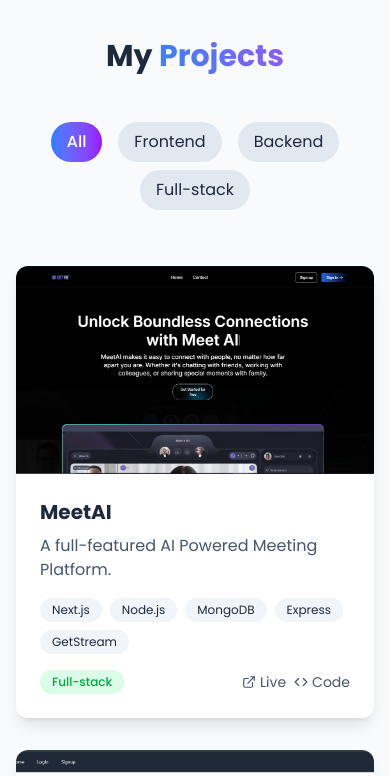
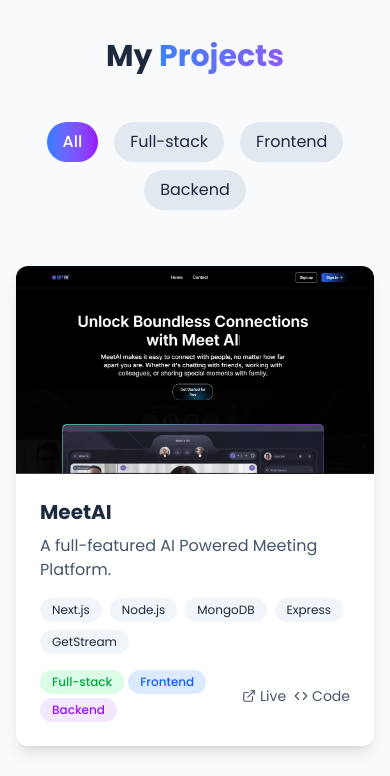
Before and after one commit to Shree2124/Shree-A, a React (Vite) app: page / in a window 390 px wide. Shown: the part 2200-2976 px from the top of the page. Built offline with nearby package versions, Linux system fonts and the light colour scheme.

Commit message:
refactor: project section

```diff
--- a/src/components/Projects.jsx
+++ b/src/components/Projects.jsx
@@ -1,8 +1,9 @@
 import { useState, useEffect, useRef } from 'react';
 import { ExternalLink, Github, Code } from 'lucide-react';
-import meetai from "../assets/projects/meetai.png"
-import lms from "../assets/projects/lms.png"
-import tunetube from "../assets/projects/tunetube.png"
+import meetai from "../assets/projects/meetai.png";
+import lms from "../assets/projects/lms.png";
+import tunetube from "../assets/projects/tunetube.png";
+import blogify from "../assets/projects/blogify.png";
 
 const Projects = () => {
   const [activeFilter, setActiveFilter] = useState('all');
@@ -10,13 +11,14 @@
   const filtersRef = useRef(null);
   const projectRefs = useRef([]);
 
+  // Updated projects data with tags array
   const projects = [
     {
       id: 1,
       title: "MeetAI",
       description: "A full-featured AI Powered Meeting Platform.",
       image: meetai,
-      category: "full-stack",
+      tags: ["full-stack", "frontend", "backend"],
       technologies: ["Next.js", "Node.js", "MongoDB", "Express", "GetStream"],
       liveUrl: "https://meet-ai-olive.vercel.app/",
       githubUrl: "https://github.com/Shree2124/meet-ai",
@@ -26,7 +28,7 @@
       title: "LMS (Learning Management System)",
       description: "Interactive Learning Management System with user authentication, course creation, and progress tracking.",
       image: lms,
-      category: "full-stack",
+      tags: ["full-stack", "frontend", "backend"],
       technologies: ["React.js", "Chart.js", "Tailwind CSS", "Node.js", "Express.js"],
       liveUrl: "https://scroll-hack-rust.vercel.app/",
       githubUrl: "https://github.com/Shree2124/ScrollHack",
@@ -36,17 +38,32 @@
       title: "Tune Tube (Youtube Clone)",
       description: "A full stack YouTube clone with user authentication, video upload, like and comment system.",
       image: tunetube,
-      category: "full-stack",
+      tags: ["full-stack", "frontend", "backend"],
       technologies: ["React.js", "Tailwind CSS", "Node.js", "Express.js"],
       liveUrl: "https://youtube-clone-ca89.vercel.app/",
       githubUrl: "https://github.com/Shree2124/Youtube-Clone",
     },
+    {
+      id: 4,
+      title: "Blogify (Blog Storing App)",
+      description: "A blog storing app with appwrite as backend service. This application stores your blog in one place.",
+      image: blogify,
+      tags: ["frontend"],
+      technologies: ["React.js", "Tailwind CSS", "MUI", "Appwrite"],
+      liveUrl: "https://blogify-seven-omega.vercel.app/",
+      githubUrl: "https://github.com/Shree2124/Blogify",
+    },
   ];
 
+  // Get available filters dynamically from project tags
+  const availableFilters = ['all', ...new Set(projects.flatMap(project => project.tags))];
+
+  // Improved filtering logic
   const filteredProjects = activeFilter === 'all'
     ? projects
-    : projects.filter(project => project.category === activeFilter);
+    : projects.filter(project => project.tags.includes(activeFilter));
 
+  // Setup intersection observer
   useEffect(() => {
     const observer = new IntersectionObserver(
       (entries) => {
@@ -62,40 +79,51 @@
     if (titleRef.current) observer.observe(titleRef.current);
     if (filtersRef.current) observer.observe(filtersRef.current);
 
+    // Observe all project refs that exist
     projectRefs.current.forEach(ref => {
       if (ref) observer.observe(ref);
     });
 
     return () => {
-      if (titleRef.current) observer.unobserve(titleRef.current);
-      if (filtersRef.current) observer.unobserve(filtersRef.current);
+      observer.disconnect();
+    };
+  }, [filteredProjects]); // Re-run when filtered projects change
 
-      projectRefs.current.forEach(ref => {
-        if (ref) observer.unobserve(ref);
-      });
-    };
-  }, []);
+  // Reset and prepare project refs
+  useEffect(() => {
+    // Initialize the refs array with the correct length
+    projectRefs.current = Array(filteredProjects.length).fill(null);
+  }, [filteredProjects]);
 
-  useEffect(() => {
-    // Reset refs when filtered projects change
-    projectRefs.current = projectRefs.current.slice(0, filteredProjects.length);
-  }, [filteredProjects]);
+  // Function to get tag display style
+  const getTagStyle = (tag) => {
+    switch (tag) {
+      case 'frontend':
+        return 'bg-blue-100 text-blue-600 dark:bg-blue-900 dark:text-blue-300';
+      case 'backend':
+        return 'bg-purple-100 text-purple-600 dark:bg-purple-900 dark:text-purple-300';
+      case 'full-stack':
+        return 'bg-green-100 text-green-600 dark:bg-green-900 dark:text-green-300';
+      default:
+        return 'bg-gray-100 text-gray-600 dark:bg-gray-900 dark:text-gray-300';
+    }
+  };
 
   return (
     <div className="px-4 md:px-6 py-20">
       <div className="mx-auto container">
         <h2
           ref={titleRef}
-          className="opacity-0 mb-12 font-bold text-3xl md:text-4xl text-center"
+          className="opacity-0 mb-12 font-bold text-3xl md:text-4xl text-center transition-opacity duration-500"
         >
           My <span className="text-gradient">Projects</span>
         </h2>
 
         <div
           ref={filtersRef}
-          className="flex flex-wrap justify-center opacity-0 mb-12"
+          className="flex flex-wrap justify-center opacity-0 mb-12 transition-opacity duration-500"
         >
-          {['all', 'frontend', 'backend', 'full-stack'].map((filter) => (
+          {availableFilters.map((filter) => (
             <button
               key={filter}
               onClick={() => setActiveFilter(filter)}
@@ -116,7 +144,6 @@
               key={project.id}
               ref={el => projectRefs.current[index] = el}
               className="bg-white dark:bg-slate-800 opacity-0 shadow-lg hover:shadow-xl rounded-xl overflow-hidden transition-all hover:-translate-y-2 duration-300 transform"
-              style={{ animationDelay: `${index * 0.1}s` }}
             >
               <div className="group relative overflow-hidden">
                 <img
@@ -164,17 +191,16 @@
                   ))}
                 </div>
                 <div className="flex justify-between items-center">
-                  <span
-                    className={`text-xs font-medium px-3 py-1 rounded-full ${
-                      project.category === 'frontend'
-                        ? 'bg-blue-100 text-blue-600 dark:bg-blue-900 dark:text-blue-300'
-                        : project.category === 'backend'
-                          ? 'bg-purple-100 text-purple-600 dark:bg-purple-900 dark:text-purple-300'
-                          : 'bg-green-100 text-green-600 dark:bg-green-900 dark:text-green-300'
-                    }`}
-                  >
-                    {project.category.charAt(0).toUpperCase() + project.category.slice(1)}
-                  </span>
+                  <div className="flex flex-wrap gap-1">
+                    {project.tags.map((tag, i) => (
+                      <span
+                        key={i}
+                        className={`text-xs font-medium px-3 py-1 rounded-full ${getTagStyle(tag)}`}
+                      >
+                        {tag.charAt(0).toUpperCase() + tag.slice(1)}
+                      </span>
+                    ))}
+                  </div>
                   <div className="flex space-x-2">
                     <a
                       href={project.liveUrl}
```
Also changed, not shown: src/assets/projects/blogify.png (added).
